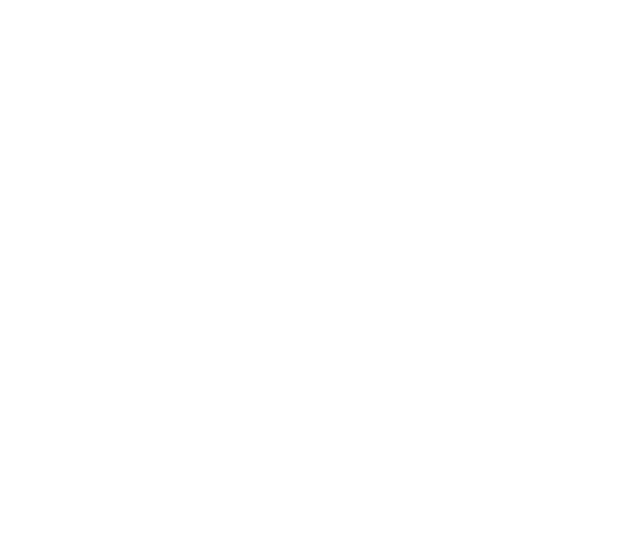
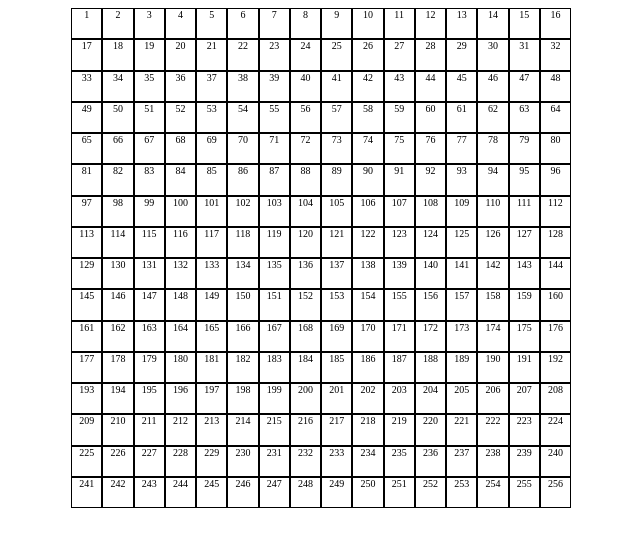
Before and after one commit to JCMP92/PROJECT-ETCH-A-SKETCH, a plain HTML site: page index.html in a window 1280 px wide. Shown: the whole page, without its empty margins (319-959 px from the left). Drawn offline with Linux system fonts and the light colour scheme.

Commit message:
Second commit

```diff
--- /dev/null
+++ b/code.js
@@ -0,0 +1,18 @@
+const container = document.querySelector('.grid-div-container');
+
+    function gridSize(columns, rows) {
+        container.style.setProperty('--grid-rows', rows);
+        container.style.setProperty('--grid-columns', columns);
+            for (let i = 0; i < (columns*rows); i++) {
+                let cell = document.createElement("div");
+                cell.innerText = (i + 1);
+                container.appendChild(cell).className = "grid-cells";
+            };
+    };
+
+    gridSize(16, 16);
+
+// const cells = document.querySelector('.grid-cells');
+// cells.addEventListener('click', function () {
+//     console.log('hi');
+// })); Not working
--- a/index.html
+++ b/index.html
@@ -5,8 +5,10 @@
     <meta http-equiv="X-UA-Compatible" content="IE=edge">
     <meta name="viewport" content="width=device-width, initial-scale=1.0">
     <title>Document</title>
+    <script src="code.js" defer></script>
+    <link rel="stylesheet" href="style.css">
 </head>
 <body>
-
+    <div class="grid-div-container"></div>
 </body>
 </html>
--- /dev/null
+++ b/style.css
@@ -0,0 +1,26 @@
+:root{
+    --grid-columns: 1;
+    --grid-rows: 1;
+}
+html{
+    font-size: 10px;
+}
+body{
+    display: flex;
+    justify-content: center;
+}
+.grid-div-container{
+    display: grid;
+    grid-template-columns: repeat(var(--grid-columns), 1fr);
+    grid-template-rows: repeat(var(--grid-rows), 1fr);
+    width: 500px;
+    height: 500px;
+}
+.grid-cells{
+    border: 1px solid rgb(0, 0, 0);
+    text-align: center
+}
+/* .grid-cells:hover{
+    background-color: rgb(27, 65, 235);
+    transition:0s;
+} */ /*Not working*/
```
